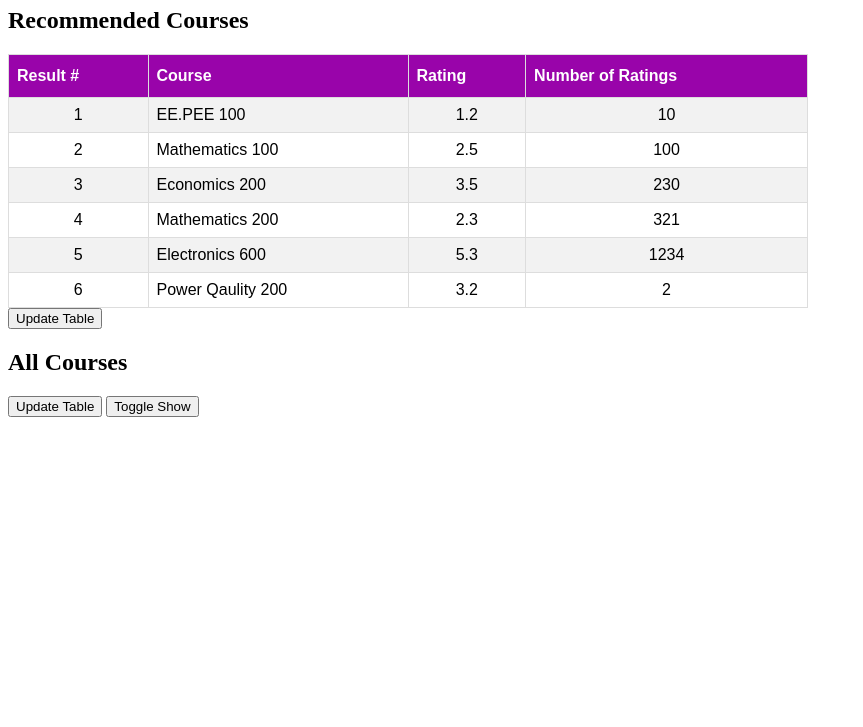
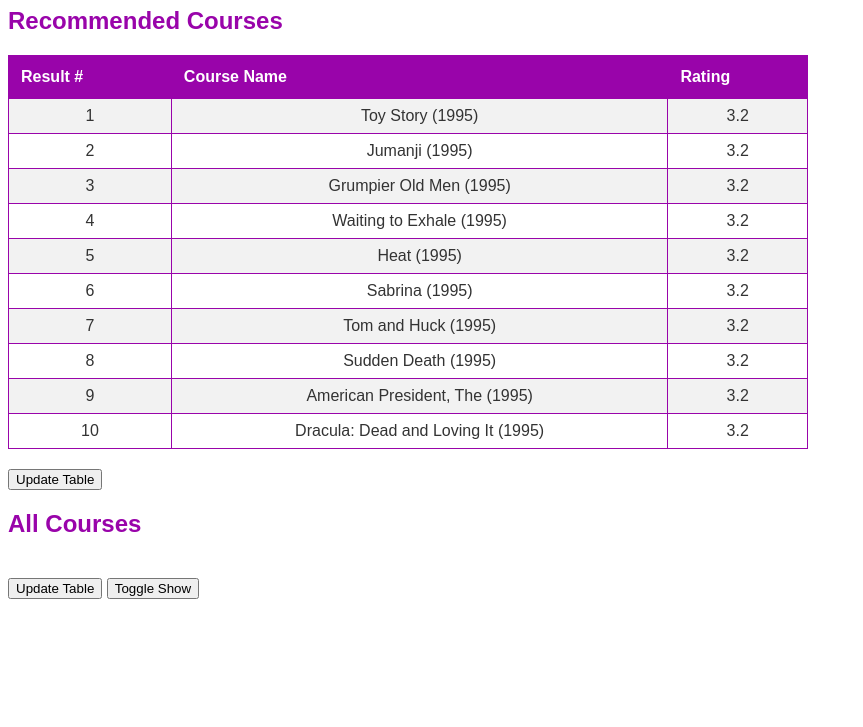
Before and after one commit to Ali-Jedari/BRIDG3, a plain HTML site: page Task1/index.html in a window 1280 px wide. Shown: the part 73-800 px from the top of the page, without its empty margins (0-863 px from the left). Drawn offline with nearby package versions, Linux system fonts and the light colour scheme.

Commit message:
updated format for new database

```diff
--- a/Task1/code.js
+++ b/Task1/code.js
@@ -1,7 +1,8 @@
 class User {
-    constructor(username, name) {
+    constructor(username, id) {
         this.username = username
-        this.name = name
+        this.id = id
+        this.name = "unnamed"
         this.rating_dict = []
     }
 }
@@ -22,9 +23,8 @@ function post_table(course_list, table_id) {
 
     add_header_row(table_id,
                    "Result #",
-                   "Course",
-                   "Rating",
-                   "Number of Ratings")
+                   "Course Name",
+                   "Rating")
     for(let i = 0; i < course_list.length; i++) {
         // let course_link = "<a href='" +
         //                   course_list[i].course_id+"'>" +
@@ -32,8 +32,7 @@ function post_table(course_list, table_id) {
         add_row(table_id,
                 i+1,
                 course_list[i].name,
-                course_list[i].rating,
-                course_list[i].num_ratings)
+                course_list[i].rating)
     }
 }
 
@@ -89,7 +88,7 @@ function toggle_show(element_id) {
 
 async function main() {
     console.log("Program Start")
-    await update_table("./recommended_courses.json", "recommended-table")
+    await update_table("./rec_courses.json", "recommended-table")
     // await update_table("./all_courses.json", "all-courses-table")
 }
 
--- a/Task1/style.css
+++ b/Task1/style.css
@@ -1,34 +1,42 @@
+/* General styling */
+body {
+    font-family: Arial, Helvetica, sans-serif;
+    background-color: #ffffff; /* White background */
+    color: #333333; /* Dark text color */
+}
+
+h1, h2 {
+    color: #9904aa; /* Purple headings */
+}
+
+/* Tables */
 table, th, td {
-    border: 1px solid;
-  }
+    border: 1px solid #9904aa; /* Purple border for tables */
+}
 
 .course-table {
     width: 100%;
     max-width: 800px;
     border-collapse: collapse;
-    font-family: Arial, Helvetica, sans-serif;
+    margin-bottom: 20px; /* Adding some space below tables */
 }
 
-.course-table td, .course-table th {
-    border: 1px solid #ddd;
-    padding: 8px;
+.course-table th {
+    background-color: #9904aa; /* Purple header background */
+    color: white;
+    padding: 12px;
+    text-align: left;
 }
 
-.course-table tr:nth-child(even){background-color: #f2f2f2;}
-
-.course-table tr td:nth-child(1){
+.course-table td {
+    padding: 8px;
     text-align: center;
 }
 
-.course-table tr td:nth-child(n+3){
-    text-align: center;
+.course-table tr:nth-child(even) {
+    background-color: #f2f2f2; /* Light gray background for even rows */
 }
 
-.course-table tr:hover {background-color: #ddd;}
-.course-table th {
-    padding-top: 12px;
-    padding-bottom: 12px;
-    text-align: left;
-    background-color: #9904aa;
-    color: white;
-  }
+.course-table tr:hover {
+    background-color: #ddd; /* Lighter gray on hover */
+}
```
